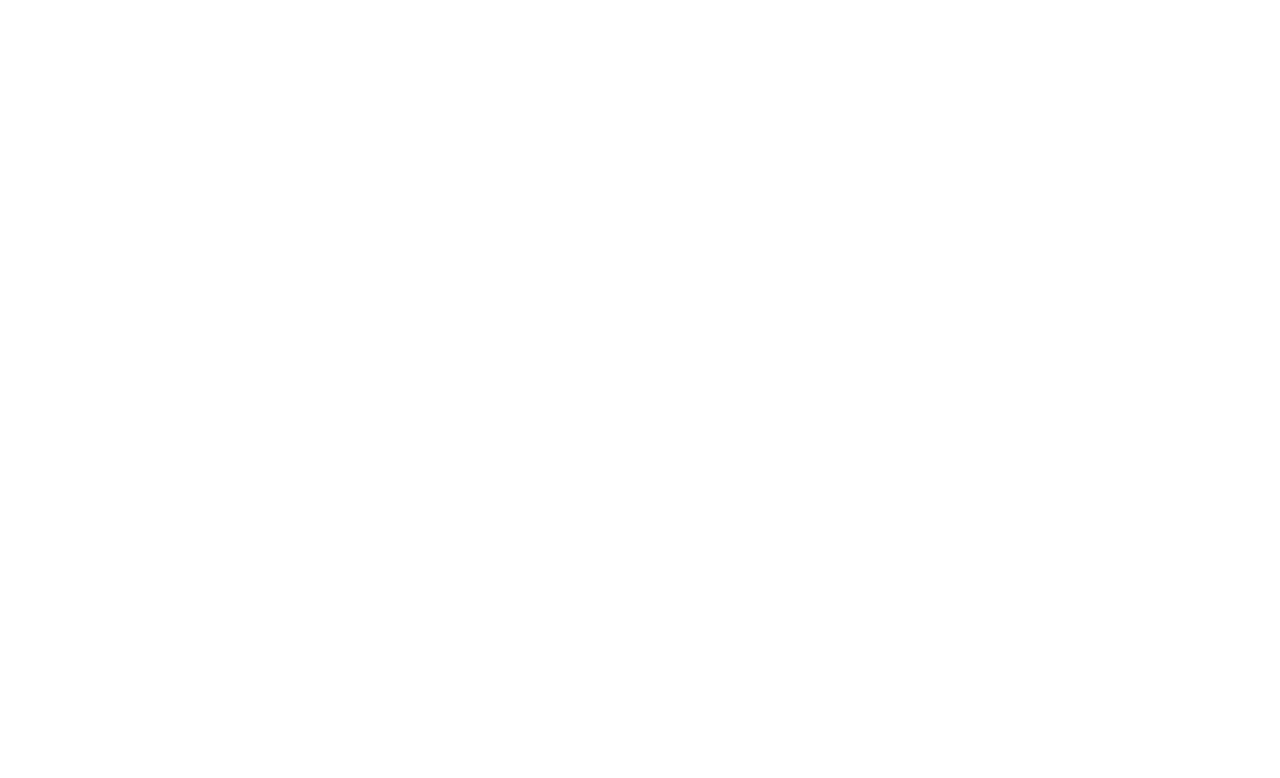
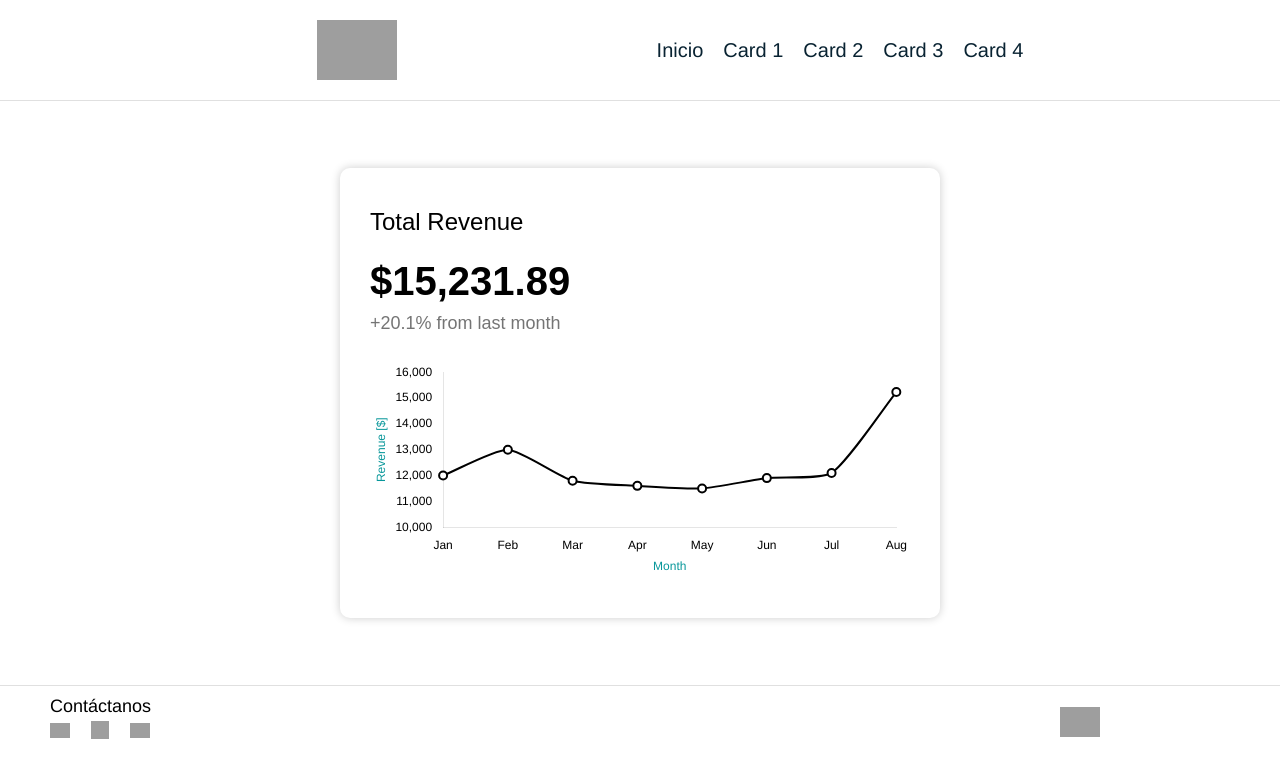
Before and after one commit to AndresParra11/prueba-genial-io, a React (Vite) app: page /prueba-genial-io.vercel.app/card/1 in a window 1280 px wide. Before the commit this address had no page. Shown: the top 778 px of the page. Built offline with nearby package versions, Linux system fonts and the light colour scheme; grey boxes are pictures that could not be loaded; a web font is replaced by a local one.

Commit message:
Añadiendo ruta.

```diff
--- a/src/router/AppRouter.jsx
+++ b/src/router/AppRouter.jsx
@@ -7,9 +7,12 @@
   return (
     <BrowserRouter>
       <Routes>
-        <Route path="/" element={<Layout />}>
-          <Route path="/" element={<Home />} />
-          <Route path="/card/:id" element={<CardDetail />} />
+        <Route path="/prueba-genial-io.vercel.app" element={<Layout />}>
+          <Route path="/prueba-genial-io.vercel.app" element={<Home />} />
+          <Route
+            path="/prueba-genial-io.vercel.app/card/:id"
+            element={<CardDetail />}
+          />
         </Route>
       </Routes>
     </BrowserRouter>
```
